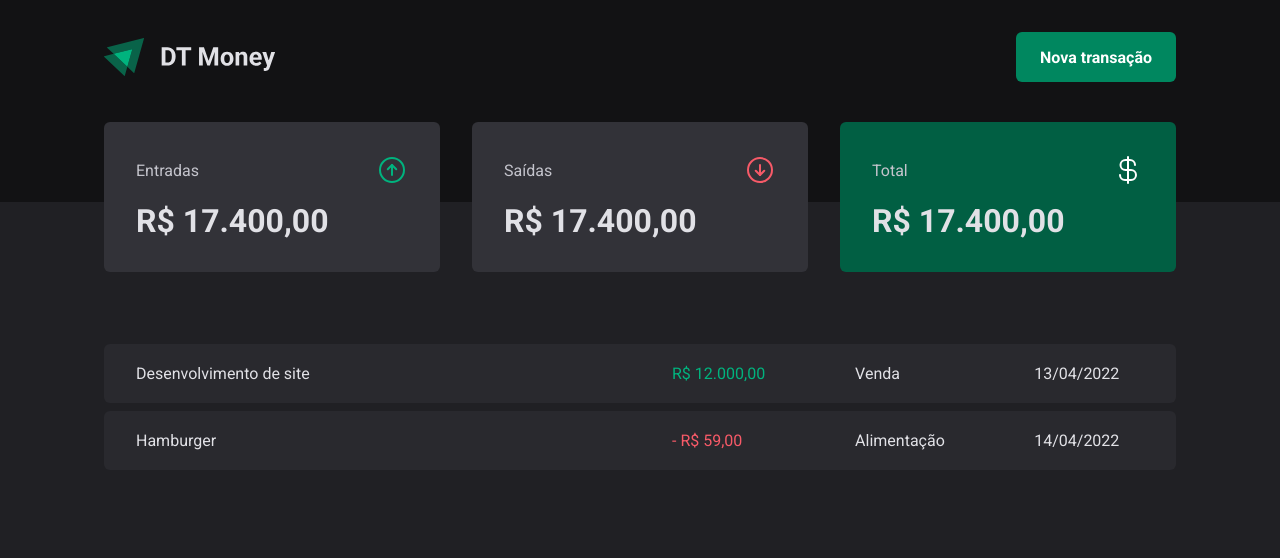
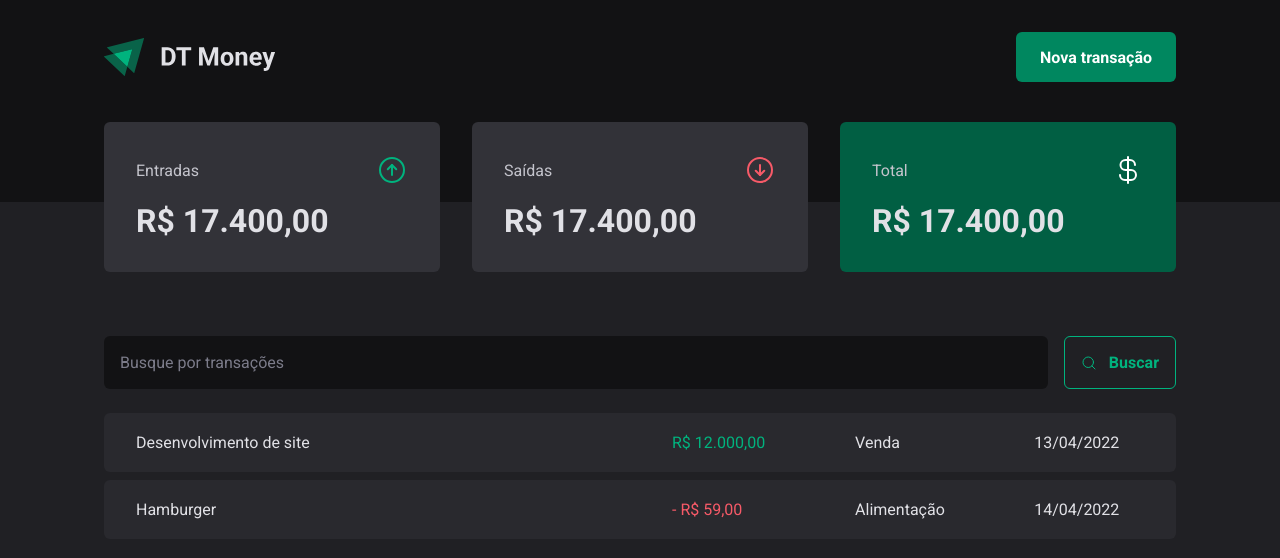
Before and after one commit to EllenBessa/dt-money, a React (Vite) app: page / in a window 1280 px wide. Shown: the top 558 px of the page. Built offline with nearby package versions, Linux system fonts and the light colour scheme.

Commit message:
feat: :lipstick: Estrutura visual - Componente: SearchForm

```diff
--- /dev/null
+++ b/src/pages/Transactions/components/SearchForm/index.tsx
@@ -0,0 +1,16 @@
+import { MagnifyingGlass } from "phosphor-react";
+
+import { SearchFormContainer } from "./styles";
+
+export function SearchForm() {
+  return (
+    <SearchFormContainer>
+      <input type="text" placeholder="Busque por transações" />
+
+      <button type="submit">
+        <MagnifyingGlass />
+        Buscar
+      </button>
+    </SearchFormContainer>
+  );
+}
--- /dev/null
+++ b/src/pages/Transactions/components/SearchForm/styles.ts
@@ -0,0 +1,45 @@
+import styled from "styled-components";
+
+export const SearchFormContainer = styled.form`
+  display: flex;
+  gap: 1rem;
+
+  input {
+    flex: 1;
+    padding: 1rem;
+
+    border-radius: 6px;
+    border: 0;
+    background: ${(props) => props.theme["gray-900"]};
+    color: ${(props) => props.theme["gray-300"]};
+
+    &::placeholder {
+      color: ${(props) => props.theme["gray-500"]};
+    }
+  }
+
+  button {
+    display: flex;
+    align-items: center;
+    gap: 0.75rem;
+
+    padding: 1rem;
+
+    color: ${(props) => props.theme["green-300"]};
+    font-weight: 700;
+    background: transparent;
+    border: 0;
+    border: 1px solid ${(props) => props.theme["green-300"]};
+    border-radius: 6px;
+
+    &:hover {
+      background: ${(props) => props.theme["green-500"]};
+      border: 1px solid ${(props) => props.theme["green-500"]};
+      color: ${(props) => props.theme.white};
+      transition:
+        background-color 0.2s,
+        color 0.2s,
+        border-color 0.2s;
+    }
+  }
+`;
--- a/src/pages/Transactions/index.tsx
+++ b/src/pages/Transactions/index.tsx
@@ -1,5 +1,6 @@
 import { Header } from "../../components/Header";
 import { Summary } from "../../components/Summary";
+import { SearchForm } from "./components/SearchForm";
 import {
   PriceHighlight,
   TransactionContainer,
@@ -13,6 +14,8 @@
       <Summary />
 
       <TransactionContainer>
+        <SearchForm />
+
         <TransactionTable>
           <tbody>
             <tr>
--- a/src/pages/Transactions/styles.ts
+++ b/src/pages/Transactions/styles.ts
@@ -12,7 +12,7 @@
   border-collapse: separate;
   border-spacing: 0 0.5rem;
 
-  /* margin-top: 1rem; */
+  margin-top: 1rem;
 
   td {
     padding: 1.25rem 2rem;
```
